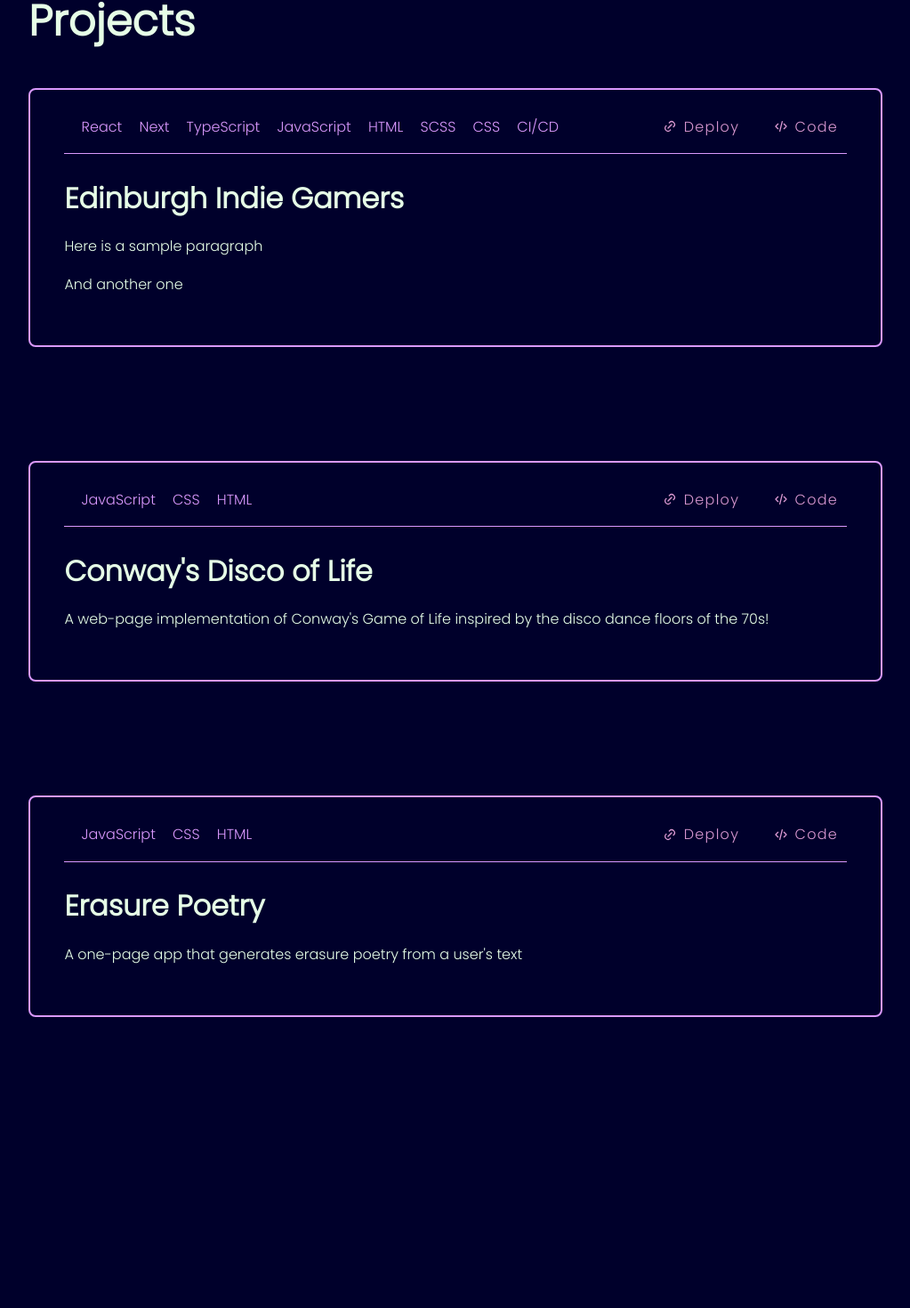
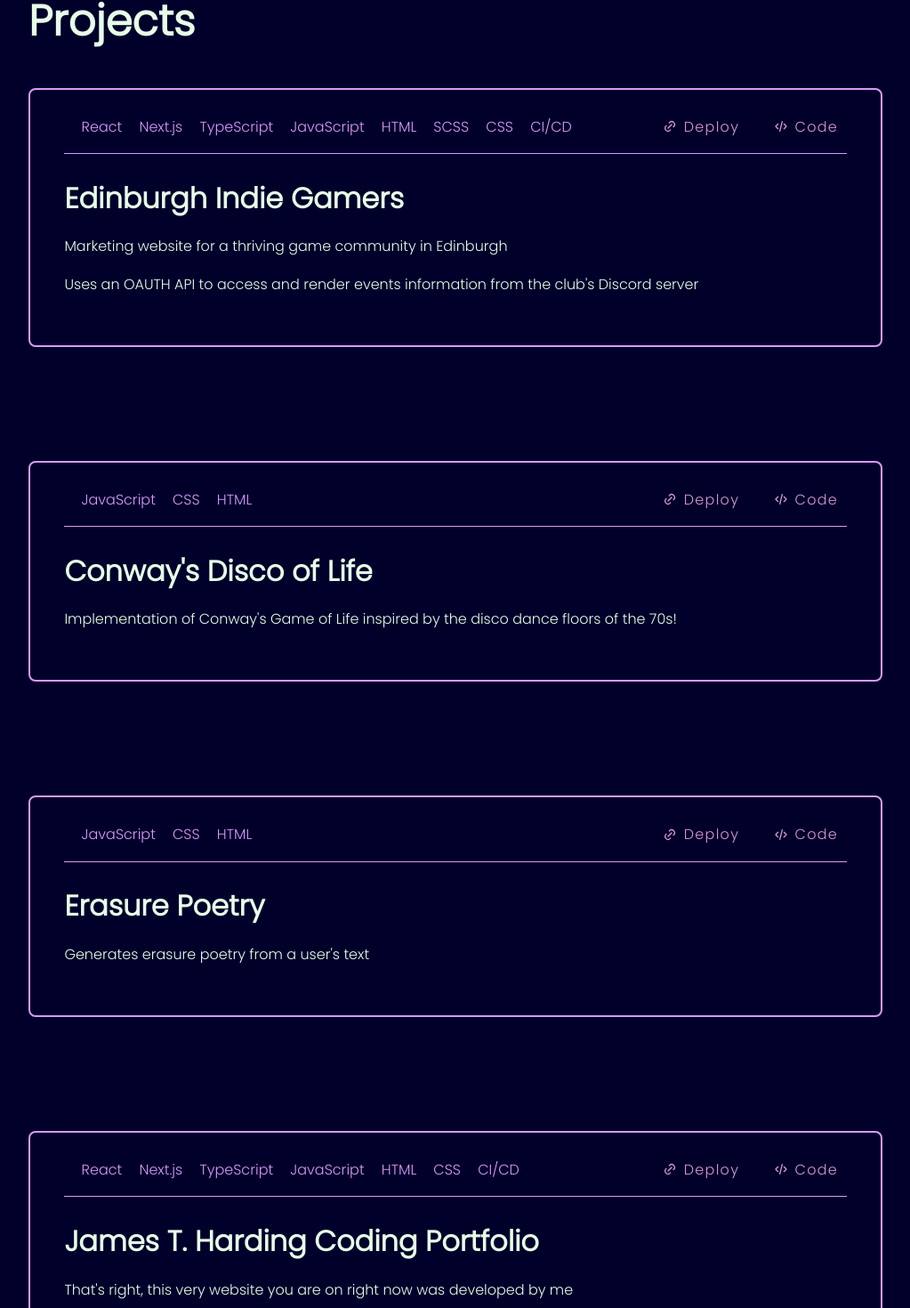
Before and after one commit to empowermint/empowermint, a Next.js app: page / in a window 1280 px wide. Shown: the part 951-2421 px from the top of the page at 89% size, without its empty margins (128-1151 px from the left). Built offline with nearby package versions, Linux system fonts and the light colour scheme.

Commit message:
CONTENT: Create projects

```diff
--- a/components/projectsList/ProjectsList.tsx
+++ b/components/projectsList/ProjectsList.tsx
@@ -9,23 +9,30 @@ export function ProjectsList() {
         name='Edinburgh Indie Gamers'
         gitHubUrl='https://github.com/empowermint/edinburgh-indie-gamers'
         deployUrl='https://edinburghindiegamers.com/'
-        tags={['React', 'Next', 'TypeScript', 'JavaScript', 'HTML', 'SCSS', 'CSS', 'CI/CD']}>
-          <p>Here is a sample paragraph</p>
-          <p>And another one</p>
+        tags={['React', 'Next.js', 'TypeScript', 'JavaScript', 'HTML', 'SCSS', 'CSS', 'CI/CD']}>
+          <p>Marketing website for a thriving game community in Edinburgh</p>
+          <p>Uses an OAUTH API to access and render events information from the club's Discord server</p>
       </ProjectBlock>
       <ProjectBlock
         name="Conway's Disco of Life"
         gitHubUrl='https://github.com/empowermint/conways-game-of-life'
         deployUrl='empowermint.github.io/conways-game-of-life/'
         tags={['JavaScript', 'CSS', 'HTML']}>
-          <p>A web-page implementation of Conway's Game of Life inspired by the disco dance floors of the 70s!</p>
+          <p>Implementation of Conway's Game of Life inspired by the disco dance floors of the 70s!</p>
       </ProjectBlock>
       <ProjectBlock
         name='Erasure Poetry'
         gitHubUrl='https://github.com/empowermint/erasurepoetry'
         deployUrl='https://empowermint.github.io/erasurepoetry/'
         tags={['JavaScript', 'CSS', 'HTML']}>
-          <p>A one-page app that generates erasure poetry from a user's text</p>
+          <p>Generates erasure poetry from a user's text</p>
+      </ProjectBlock>
+      <ProjectBlock
+        name='James T. Harding Coding Portfolio'
+        gitHubUrl='https://github.com/empowermint/empowermint'
+        deployUrl='https://james-t-harding.com/'
+        tags={['React', 'Next.js', 'TypeScript', 'JavaScript', 'HTML', 'CSS', 'CI/CD']}>
+          <p>That's right, this very website you are on right now was developed by me</p>
       </ProjectBlock>
     </>
   )
```
